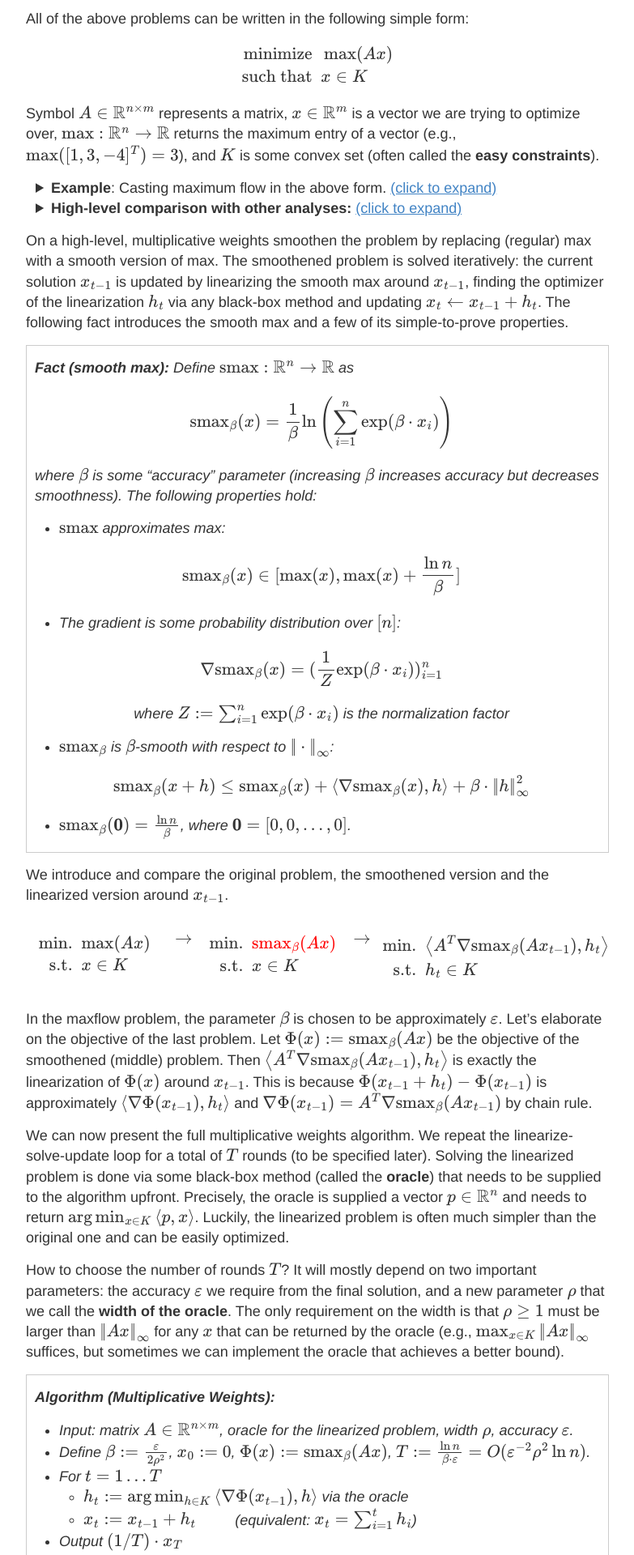
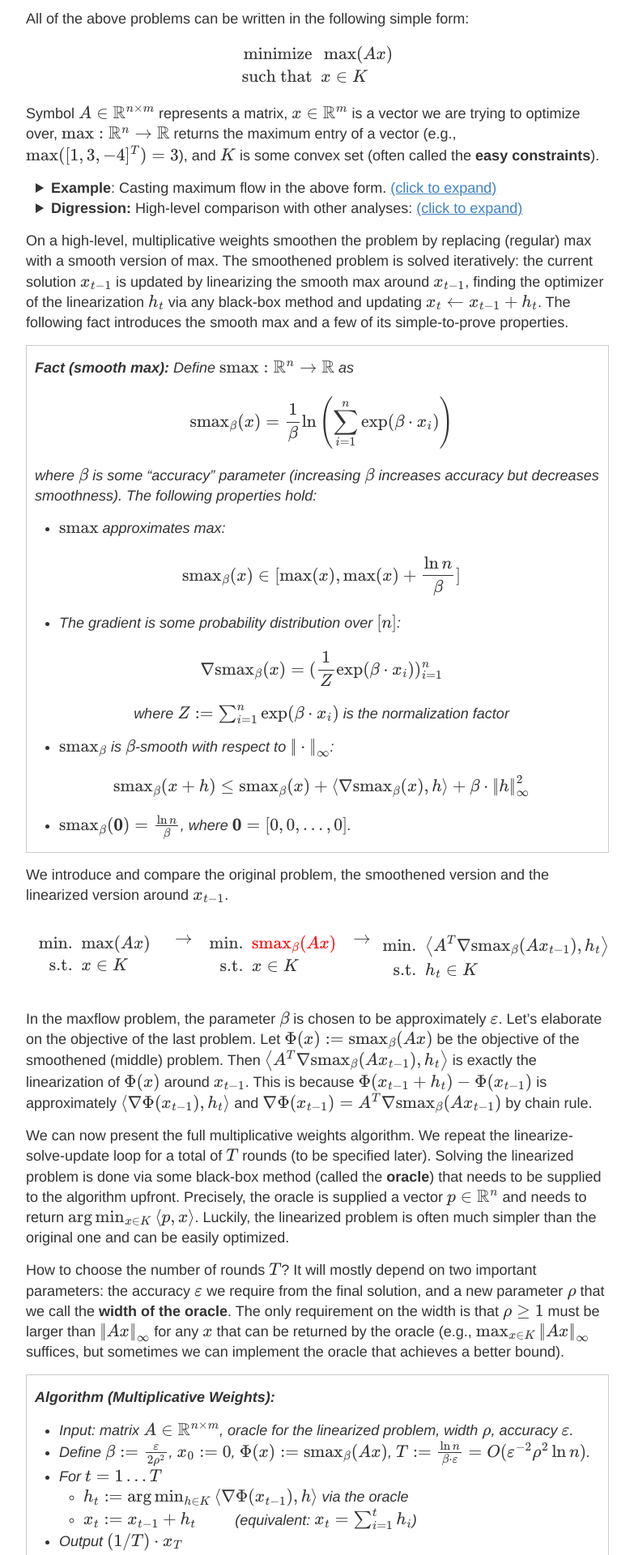
Before and after one commit to Zuza/zuza.github.io, a Jekyll site: the page built from _posts/2019-12-29-Intuitive-Multiplicative-Weights.md, in a window 1280 px wide. Shown: the part 401-2321 px from the top of the page at 81% size, without its empty margins (248-1031 px from the left). Built offline with Jekyll 4.4.1, drawn with Linux system fonts in a browser that asks for light colours; formulas are drawn with MathJax 3; comment, search, counter and statistics services are not loaded; some of the changed text lies outside the part shown.

Commit message:
new styling of the expansion links

```diff
--- a/_posts/2019-12-29-Intuitive-Multiplicative-Weights.md
+++ b/_posts/2019-12-29-Intuitive-Multiplicative-Weights.md
@@ -23,7 +23,7 @@
 </details>
 
 <details markdown="1">
-<summary><b>High-level comparison with other analyses:</b> <span class="summary-link">(click to expand)</span></summary>
+<summary><b>Digression:</b> High-level comparison with other analyses: <span class="summary-link">(click to expand)</span></summary>
 This post is inspirated by my personal struggles I had a few years back while trying to learn the multiplicative weights framework. Most popular analyses motivate the approach by *the expert prediction* algorithm [AHZ]. While the approach is intuitive by itself, my intuition completely dissapeared when using them to solve problems such as maximum flow. This is because the experts from [AHZ] essentially correspond to dual variables which are largely disconnected from the original (primal) problem. This analysis keeps the entire discussion in the primal. I have not seen this analysis written down anywhere, but I am sure researchers in the area are well-aware of it.
 
 The analysis is essentially equivalent to the Frank-Wolfe method of optimization applied to the log-sum-exp function (denoted below as $\smax$) over $x \in K$. One can say that multiplicative weights is an instance of the Frank-Wolfe method.
@@ -111,7 +111,7 @@
 </details>
 
 <details markdown="1">  <!-- markdown means the internals get parsed -->
-<summary><b>Low-level comparison with other analyses:</b> <span class="summary-link">(click to expand)</span></summary>
+<summary><b>Digression:</b> Low-level comparison with other analyses. <span class="summary-link">(click to expand)</span></summary>
 Many other authors take a dual approach of the one stated above, in which one maintains a set of "multiplicative weights" or "dual variables" $y \in \mathbb{R}^n$ (one for each constraint of $K$, i.e., row of $A$). The dual roughly tells us how "important" a constraint is (e.g., if $y_3 = 100$ and $y_7 = 1$, it would mean that constraint 3 gets violated much more often and more egregiously than constraint 7). Initially, $y \gets [1, 1, \ldots, 1]$ and then for each $h$ we multiplicatively update $y$ with a value proportional to the violation $Ah$ via the formula $$y_i \gets y_i \cdot \exp\left(\beta (A h)_{i} \right)$$ for $i \in [n]$. This multiplicative reweighting of the constraint importance is the reason behind the method's name. The "linearize+solve" steps now correspond to solving $\min_{h \in K} \inner{y, A h} = \min_{h \in K} \inner{A^T y, h}$. Iteratively performing this procedure yields the same dynamics as the one described in the pseudocode above.
 
 Pattern-matching $\inner{A^T y, h}$ with $\inner{ A^T \nabla \smax_{\beta}(A x_{t-1}), h }$ one can, correctly, presume that the connection between the methods is that $y = \nabla \smax_{\beta}(A x_{t-1})$. This is indeed the case (up to a factor of proportionality that can be ignored), $\nabla \smax(A x_{t-1})$ is a probability distribution proportional to $\exp(\beta A(h_1 + \ldots + h_{t+1}))$ (see property 2 of $\smax$ Fact); $y$ can be easily deduced to have the same value.
--- a/style.scss
+++ b/style.scss
@@ -301,10 +301,12 @@
 }
 
 ///////////////////////// Goran's personal stuff ///////////////////////////////////////
+summary {
+    cursor: pointer;
+}
 span.summary-link {
+    color: $blue;
     text-decoration: underline;
-    cursor: pointer;
-    color: $blue;
 }
 
 // Settled on moving the import of syntax highlighting to the bottom of the CSS
```
Also changed, not shown: other parts of _posts/2019-12-29-Intuitive-Multiplicative-Weights.md (+1 -1 lines).
